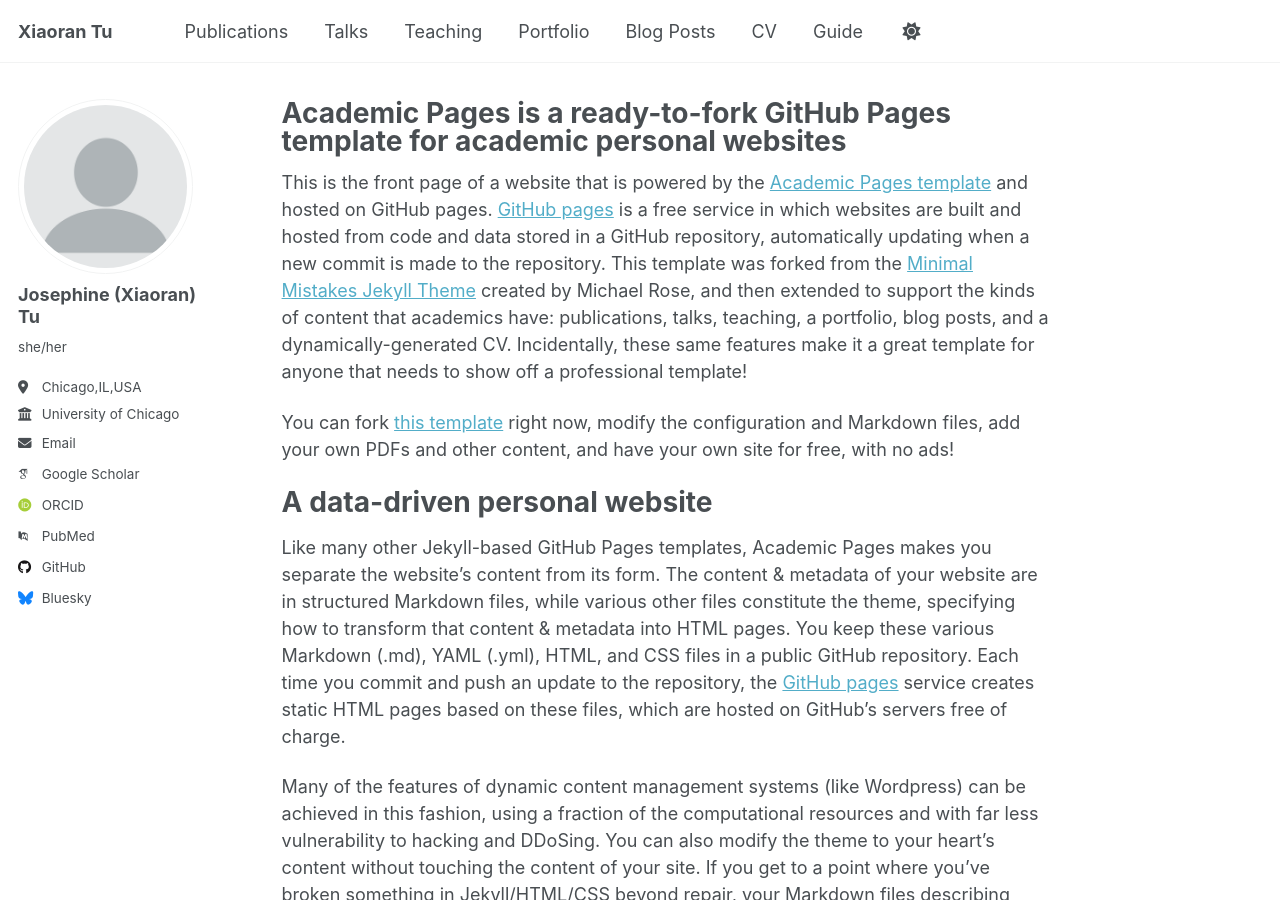
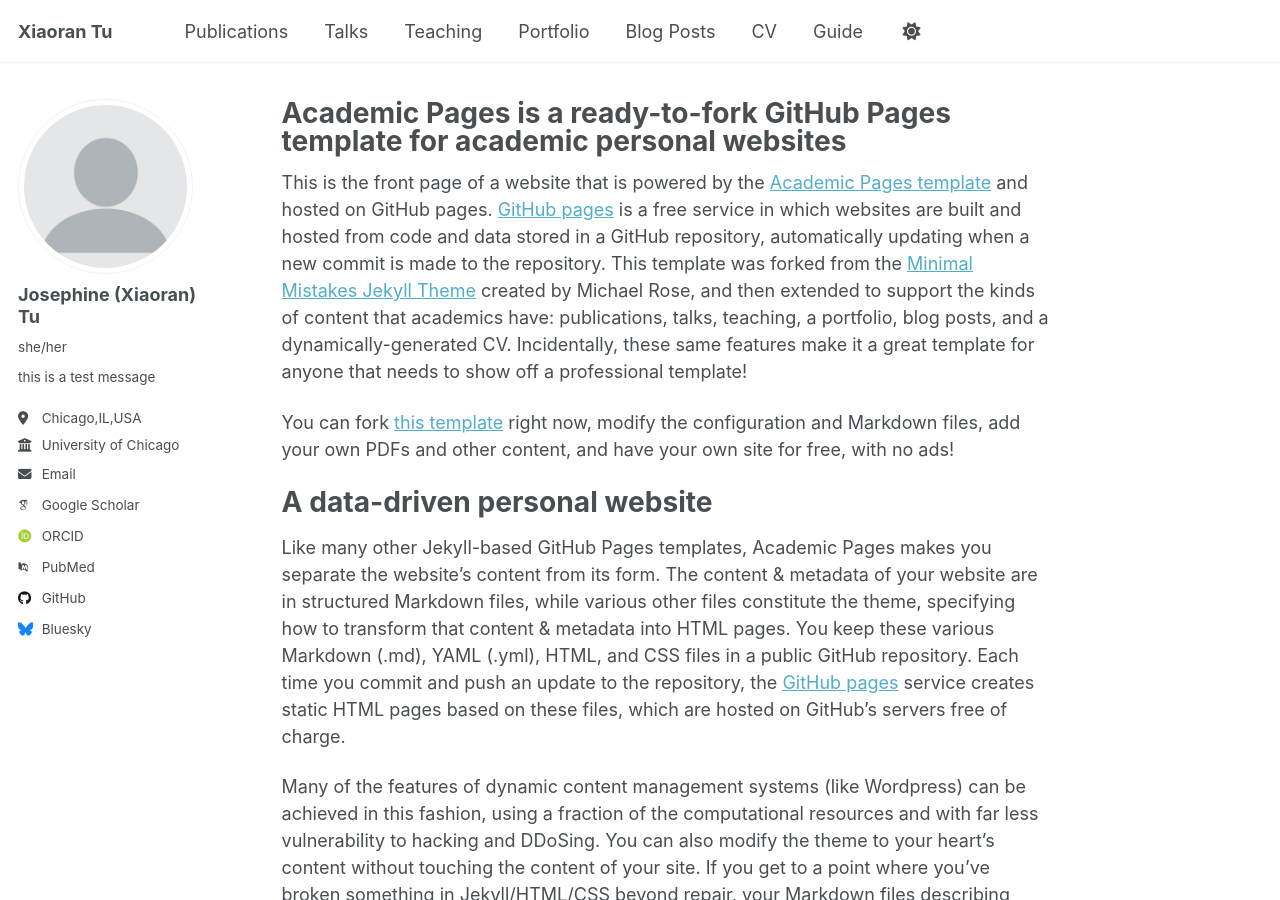
Before and after one commit to JosephineTu/josephinetu.github.io, a Jekyll site: the page built from _pages/about.md, in a window 1280 px wide and 900 px high. Built offline with Jekyll 4.4.1, drawn with Linux system fonts in a browser that asks for light colours; some web fonts are replaced; a script that is not in the unit is left out.

Commit message:
Update _config.yml

```diff
--- a/_config.yml
+++ b/_config.yml
@@ -25,7 +25,7 @@
   avatar           : "profile.png"
   name             : "Josephine (Xiaoran) Tu"
   pronouns         : she/her # example: "she/her"
-  bio              : ""
+  bio              : "this is a test message"
   location         : "Chicago,IL,USA"
   employer         : "University of Chicago"
   uri              : # URL
```
